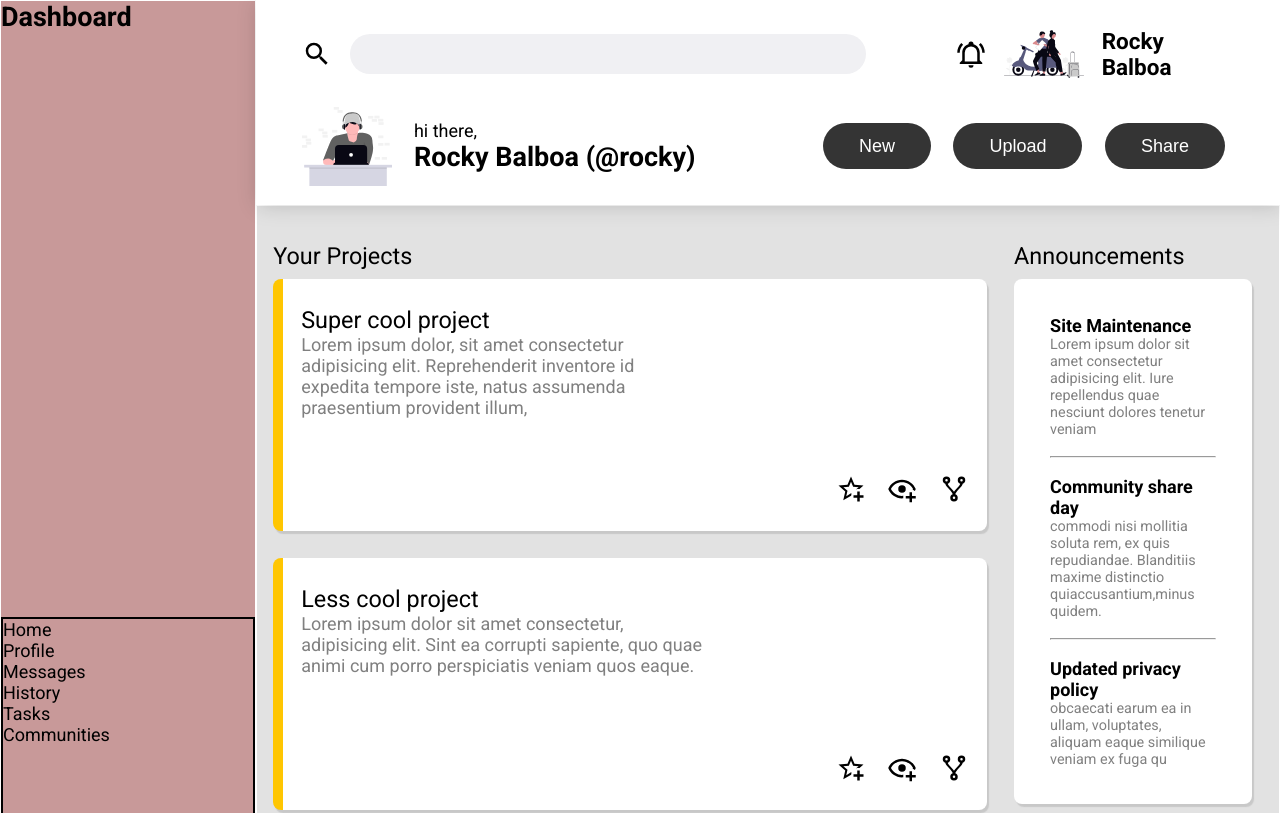
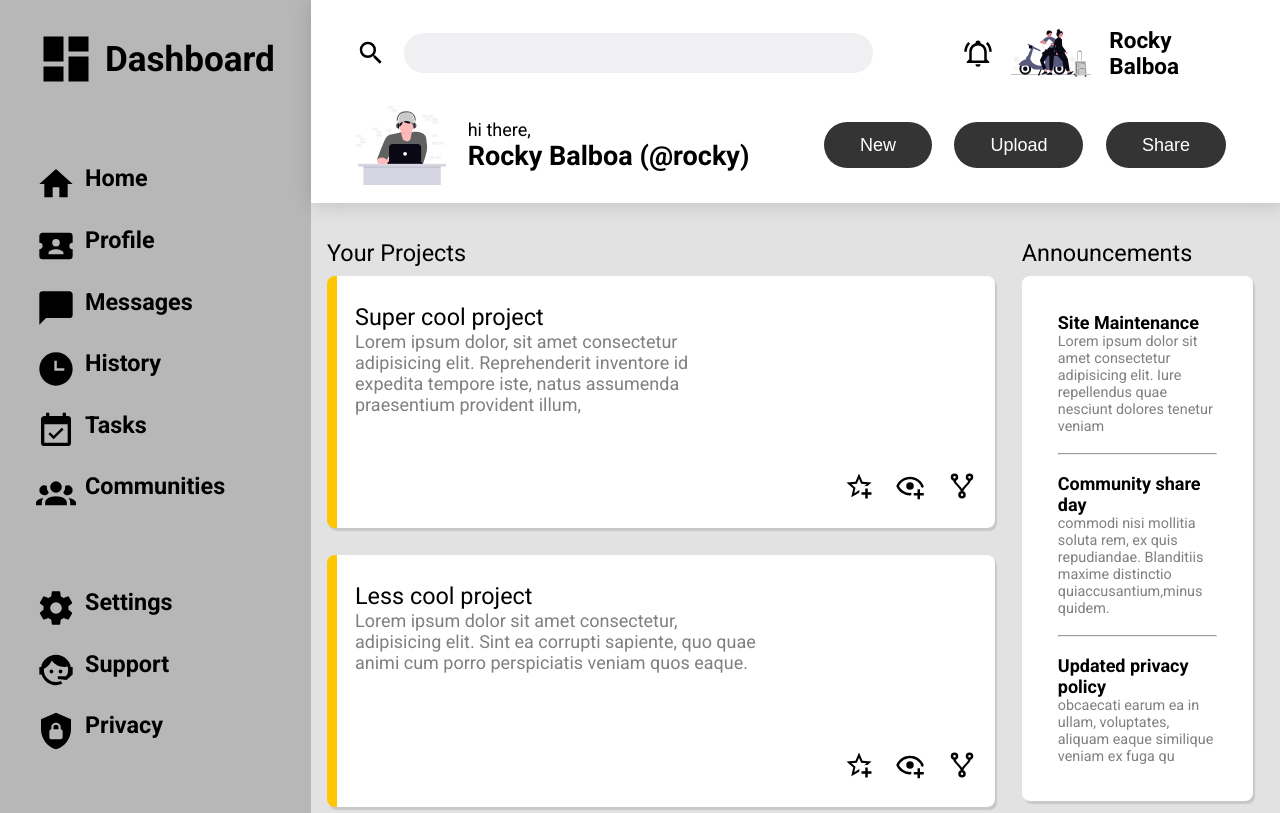
Before and after one commit to drldx/admin-dashboard-project, a plain HTML site: page index.html in a window 1280 px wide. Shown: the top 813 px of the page. Drawn offline with Linux system fonts and the light colour scheme.

Commit message:
update: dashboard section with aside
layed out images and texts to fill up the dashboard section
used grid to place each item , dashboard and ul's
align-content start used to hold it together from stretching out.

```diff
--- a/index.html
+++ b/index.html
@@ -43,20 +43,48 @@
 
       <aside class="aside">
         <div class="dashboard-logo">
-          <h1>Dashboard</h1>
+          <img src="svg/dashboard.svg" alt="dashboard-icon" >
+          <h2>Dashboard</h2>
         </div>
         <ul class="main-menu">
-          <li>Home</li>
-          <li>Profile</li>
-          <li>Messages</li>
-          <li>History</li>
-          <li>Tasks</li>
-          <li>Communities</li>
+          <li>
+            <img src="svg/home.svg" alt="home-icon" >
+            <p>Home</p>
+          </li>
+          <li>
+            <img src="svg/profile.svg" alt="profile-icon">
+            <p>Profile</p>
+          </li>
+          <li>
+            <img src="svg/message.svg" alt="message-icon">
+            <p>Messages</p>
+          </li>
+          <li>
+            <img src="svg/history.svg" alt="history-icon">
+            <p>History</p>
+          </li>
+          <li>
+            <img src="svg/task.svg" alt="task-icon">
+            <p>Tasks</p>
+          </li>
+          <li>
+            <img src="svg/community.svg" alt="community-icon">
+            <p>Communities</p>
+          </li>
         </ul>
         <ul class="support-menu">
-          <li>Settings</li>
-          <li>Support</li>
-          <li>Privacy</li>
+          <li>
+            <img src="svg/setting.svg" alt="setting-icon">
+            <p>Settings</p>
+          </li>
+          <li>
+            <img src="svg/support.svg" alt="support">
+            <p>Support</p>
+          </li>
+          <li>
+            <img src="svg/privacy.svg" alt="privacy">
+            <p>Privacy</p>
+          </li>
         </ul>
       </aside>
 
--- a/styles.css
+++ b/styles.css
@@ -17,22 +17,10 @@ body{
   grid-template-columns: 1fr 4fr;
 }
 
-.aside, .header, .main {
+/* .aside, .header, .main {
   border: 1px solid white;
-}
+} */
 
-.aside{
-  background-color: rgb(200, 153, 153);
-  grid-column: 1 / 2;
-  grid-row: 1 / 4;
-  display: grid;
-  gap: 20px;
-}
-.aside ul{
-  list-style-type: none;
-  border: 2px solid;
-  text-align: left;
-}
 
 .header{
   grid-area: 1 / 2 / 2 / 3;
@@ -167,7 +155,7 @@ main .project-articles{
 }
 .trending-article article div{
   display: grid;
-  grid-template-columns: 1fr 2fr;
+  grid-template-columns: 0fr 2fr;
   gap: 0rem 0.5rem;
 }
 .trending-article article div img{
@@ -181,3 +169,34 @@ main .project-articles{
   font-size: .9rem;
   color: grey;
 }
+
+
+
+.aside{
+  background-color: #80808091;
+  grid-area: 1 / 1 / 4 / 2;
+  display: grid;
+  gap: 3rem;
+  padding: 1rem;
+  align-content: start;
+}
+.aside ul li,
+.aside > div{
+  list-style-type: none;
+  display: grid;
+  grid-template-columns: 0fr 2fr;
+  gap: .5rem;
+  padding: .6rem 1rem;
+  align-self: start;
+  font-weight: bold;
+  font-size: 1.3rem;
+}
+.aside ul li img{
+  width: 40px;
+}
+.aside div img{
+  width: 60px;
+}
+.aside div h2{
+  align-self: center;
+}
```
